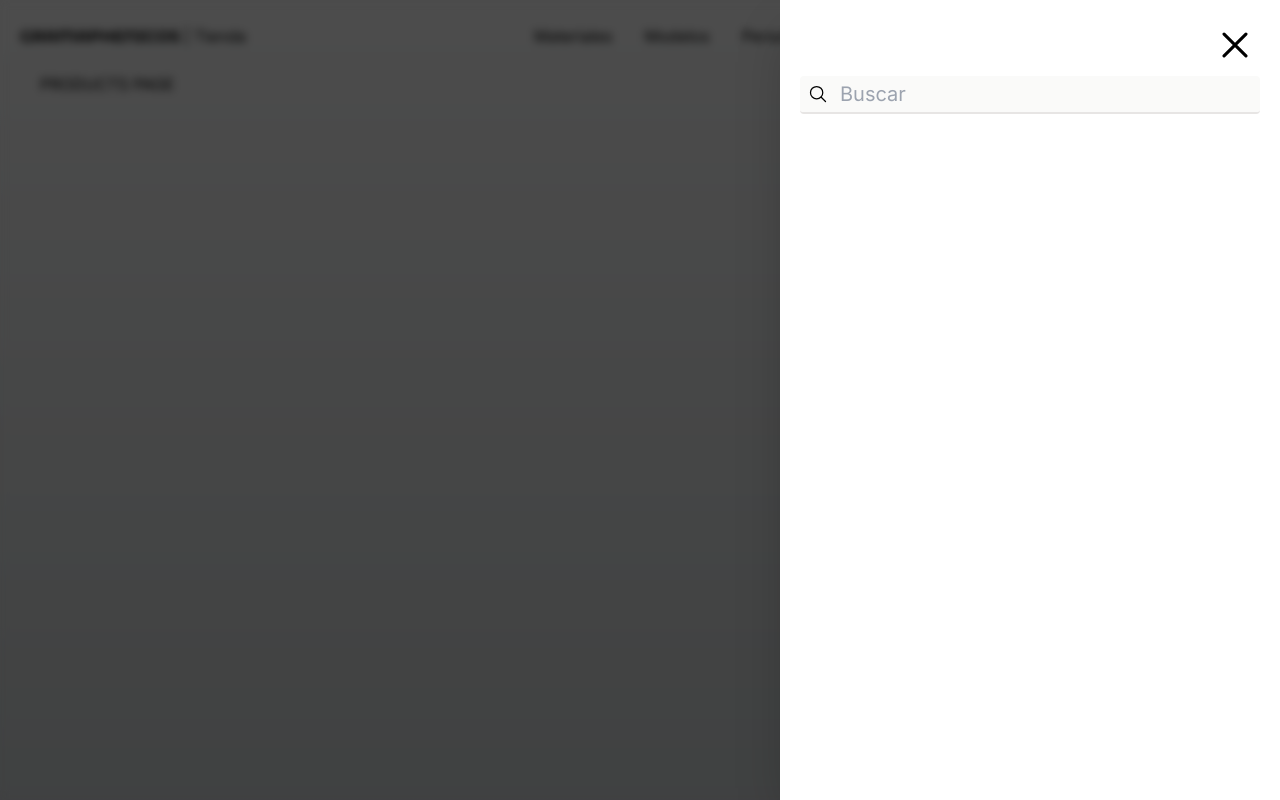
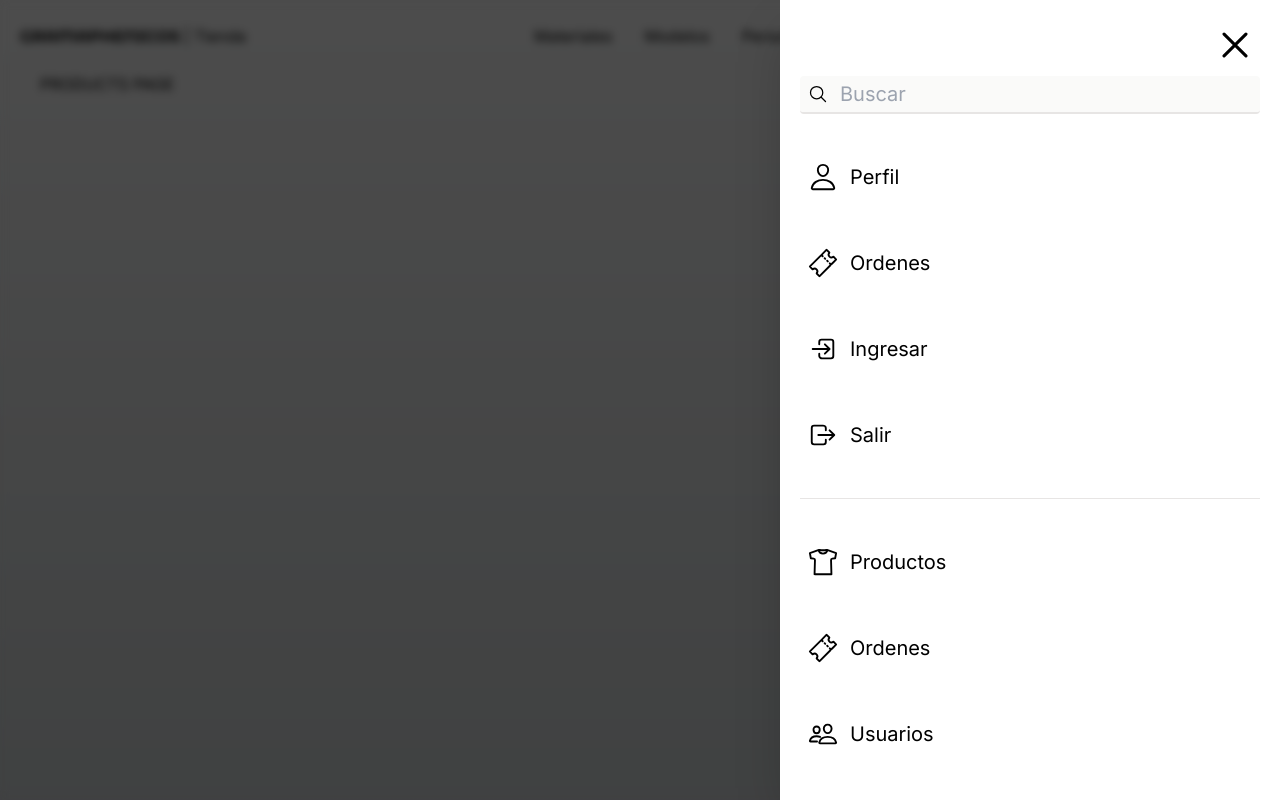
Before and after one commit to GRAMAPHENIA/mercado-de-recursos, a Next.js app: page /products in a window 1280 px wide. Built offline with nearby package versions, Linux system fonts and the light colour scheme.

Commit message:
menu-lateral-segunda-parte

```diff
--- a/src/components/ui/sidebar/SideBar.tsx
+++ b/src/components/ui/sidebar/SideBar.tsx
@@ -1,6 +1,16 @@
 "use client";
 
-import { IoCloseOutline, IoSearchOutline } from "react-icons/io5"; // Asegúrate de que el nombre del icono es correcto
+import {
+  IoCloseOutline,
+  IoSearchOutline,
+  IoPersonOutline,
+  IoTicketOutline,
+  IoLogInOutline,
+  IoLogOutOutline,
+  IoShirtOutline,
+  IoPeopleOutline,
+} from "react-icons/io5";
+import Link from "next/link";
 
 export const SideBar = () => {
   return (
@@ -19,7 +29,7 @@
         <IoCloseOutline
           size={50}
           className="absolute top-5 right-5 cursor-pointer"
-          onClick={() => console.log("Clicked")} // Asegúrate de tener una función definida
+          onClick={() => console.log("Clicked")}
         />
 
         {/* Input */}
@@ -32,6 +42,66 @@
             className="w-full bg-stone-50 rounded pl-10 py-1 pr-1 border-b-2 text-xl border-stone-200 focus: outline-none focus:border-slate-400"
           />
         </div>
+
+        {/* Menu */}
+        <Link
+          href="/"
+          className="flex items-center mt-10 p-2 hover:bg-stone-100 rounded transition-all"
+        >
+          <IoPersonOutline size={30} />
+          <span className="ml-3 text-xl">Perfil</span>
+        </Link>
+
+        <Link
+          href="/"
+          className="flex items-center mt-10 p-2 hover:bg-stone-100 rounded transition-all"
+        >
+          <IoTicketOutline size={30} />
+          <span className="ml-3 text-xl">Ordenes</span>
+        </Link>
+
+        <Link
+          href="/"
+          className="flex items-center mt-10 p-2 hover:bg-stone-100 rounded transition-all"
+        >
+          <IoLogInOutline size={30} />
+          <span className="ml-3 text-xl">Ingresar</span>
+        </Link>
+
+        <Link
+          href="/"
+          className="flex items-center mt-10 p-2 hover:bg-stone-100 rounded transition-all"
+        >
+          <IoLogOutOutline size={30} />
+          <span className="ml-3 text-xl">Salir</span>
+        </Link>
+
+        {/* Line Separator */}
+        <div className="w-full h-px bg-stone-200 my-10" />
+
+        <Link
+          href="/"
+          className="flex items-center mt-10 p-2 hover:bg-stone-100 rounded transition-all"
+        >
+          <IoShirtOutline size={30} />
+          <span className="ml-3 text-xl">Productos</span>
+        </Link>
+
+        <Link
+          href="/"
+          className="flex items-center mt-10 p-2 hover:bg-stone-100 rounded transition-all"
+        >
+          <IoTicketOutline size={30} />
+          <span className="ml-3 text-xl">Ordenes</span>
+        </Link>
+
+        <Link
+          href="/"
+          className="flex items-center mt-10 p-2 hover:bg-stone-100 rounded transition-all"
+        >
+          <IoPeopleOutline size={30} />
+          <span className="ml-3 text-xl">Usuarios</span>
+        </Link>
       </nav>
     </div>
   );
```
